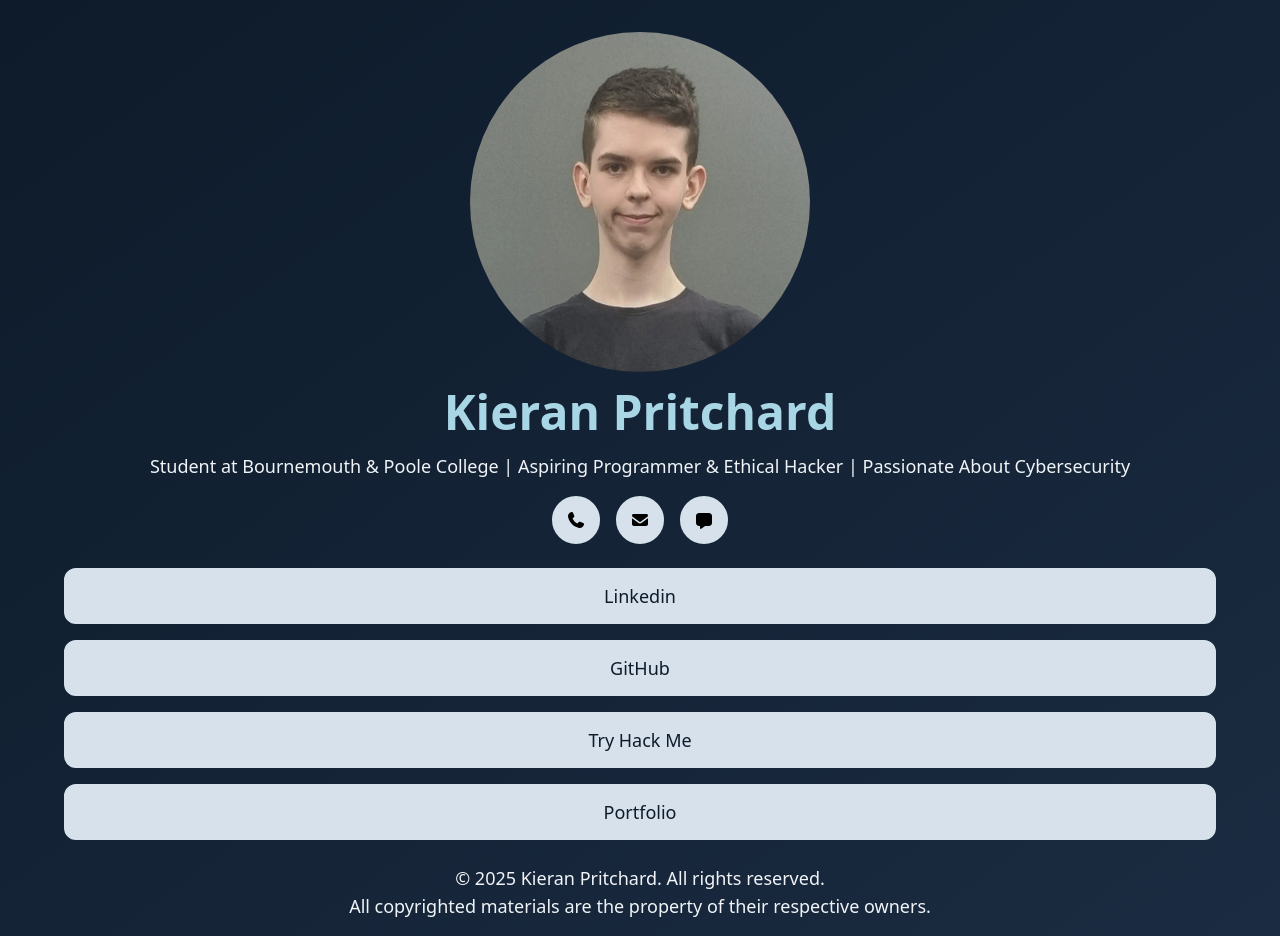
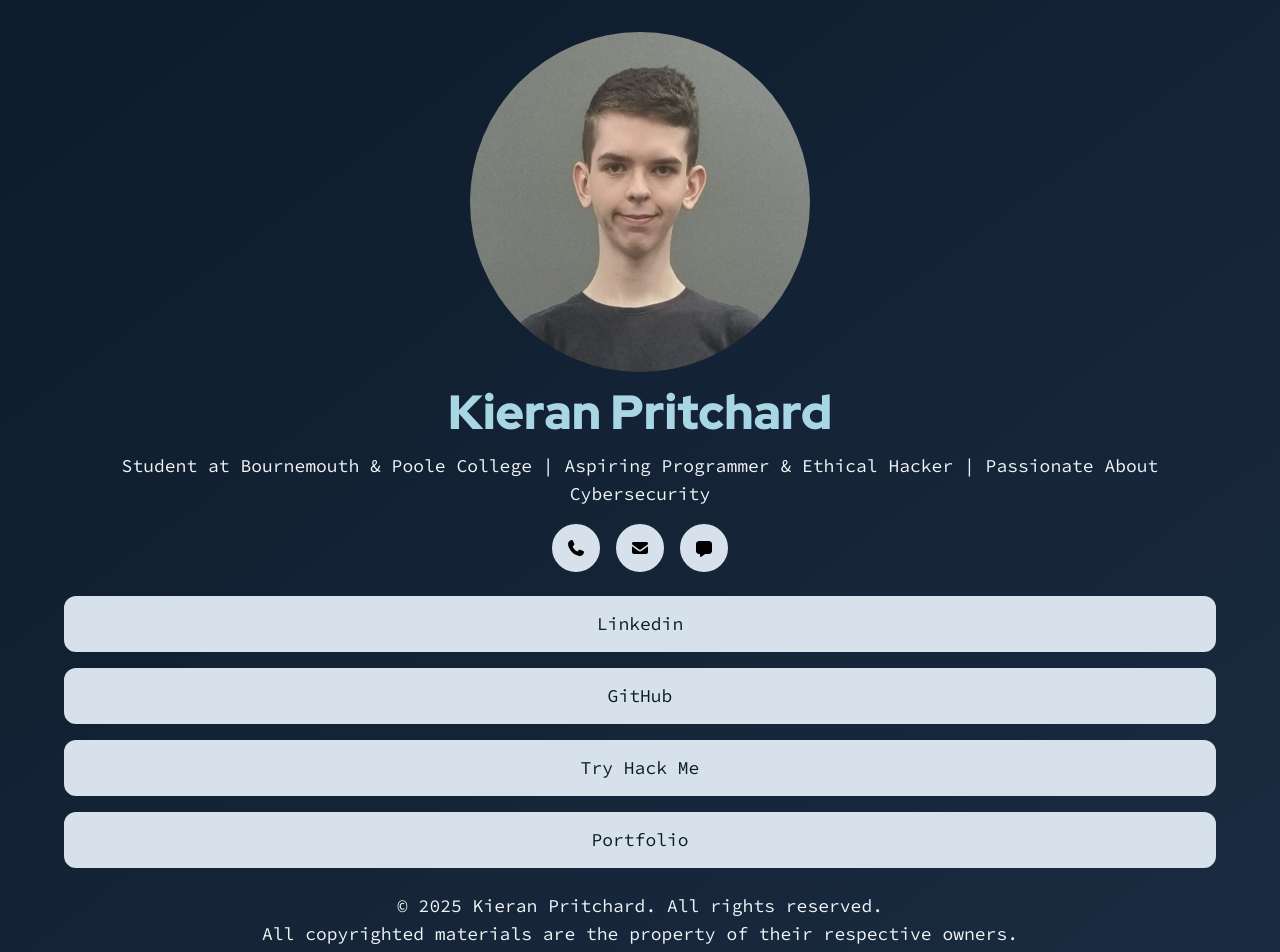
Before and after one commit to KieranPritchard/LinkNest, a React (Vite) app: page / in a window 1280 px wide. Shown: the top 952 px of the page. Built offline with nearby package versions, Linux system fonts and the light colour scheme.

Commit message:
fixed fonts problem

```diff
--- a/src/components/Footer.jsx
+++ b/src/components/Footer.jsx
@@ -1,6 +1,6 @@
 function Footer(){
     return(
-        <footer className="text-center text-lg mt-4 text-[#f0f4f8]">
+        <footer style={{fontFamily: '"Source Code Pro", monospace', fontWeight: 400,}} className="text-center text-lg mt-4 text-[#f0f4f8]">
             <p>&copy; 2025 Kieran Pritchard. All rights reserved.</p>
             <p>All copyrighted materials are the property of their respective owners.</p>
         </footer>
--- a/src/components/LinkButton.jsx
+++ b/src/components/LinkButton.jsx
@@ -4,7 +4,7 @@ function LinkButton(props){
     }
 
     return(
-        <button className="bg-[#d7e1ec] text-[#0d1b2a] h-14 w-full rounded-xl hover:bg-transparent border-2 border-[#d7e1ec] hover:text-[#d7e1ec] text-lg my-2" onClick={() => handleLink(props.buttonLink)}>
+        <button style={{fontFamily: '"Source Code Pro", monospace', fontWeight: 400,}} className="bg-[#d7e1ec] text-[#0d1b2a] h-14 w-full rounded-xl hover:bg-transparent border-2 border-[#d7e1ec] hover:text-[#d7e1ec] text-lg my-2" onClick={() => handleLink(props.buttonLink)}>
             {props.buttonName}
         </button>
     )
--- a/src/components/NameBox.jsx
+++ b/src/components/NameBox.jsx
@@ -1,8 +1,8 @@
 function NameBox(){
     return(
         <div>
-            <h1 className="font-redhat font-extrabold text-5xl text-center mt-4 text-[#a9d6e5]">Kieran Pritchard</h1>
-            <p className="font-sourcecode font-normal text-center text-lg mt-4 text-[#f0f4f8]">Student at Bournemouth & Poole College | Aspiring Programmer & Ethical Hacker | Passionate About Cybersecurity</p>
+            <h1 style={{fontFamily: '"Red Hat Display", sans-serif', fontWeight: 900,}} className="text-5xl text-center mt-4 text-[#a9d6e5]">Kieran Pritchard</h1>
+            <p style={{fontFamily: '"Source Code Pro", monospace', fontWeight: 400,}} className="text-center text-lg mt-4 text-[#f0f4f8]">Student at Bournemouth & Poole College | Aspiring Programmer & Ethical Hacker | Passionate About Cybersecurity</p>
         </div>
     )
 }
--- a/tailwind.config.js
+++ b/tailwind.config.js
@@ -9,7 +9,11 @@ module.exports = {
             redhat: ['"Red Hat Display"', 'sans-serif'],
             sourcecode: ['"Source Code Pro"', 'monospace'],
         },
+        fontWeight: {
+            900: '900',
+            400: '400',
+        },
         },
     },
     plugins: [],
-}
+    }
```
